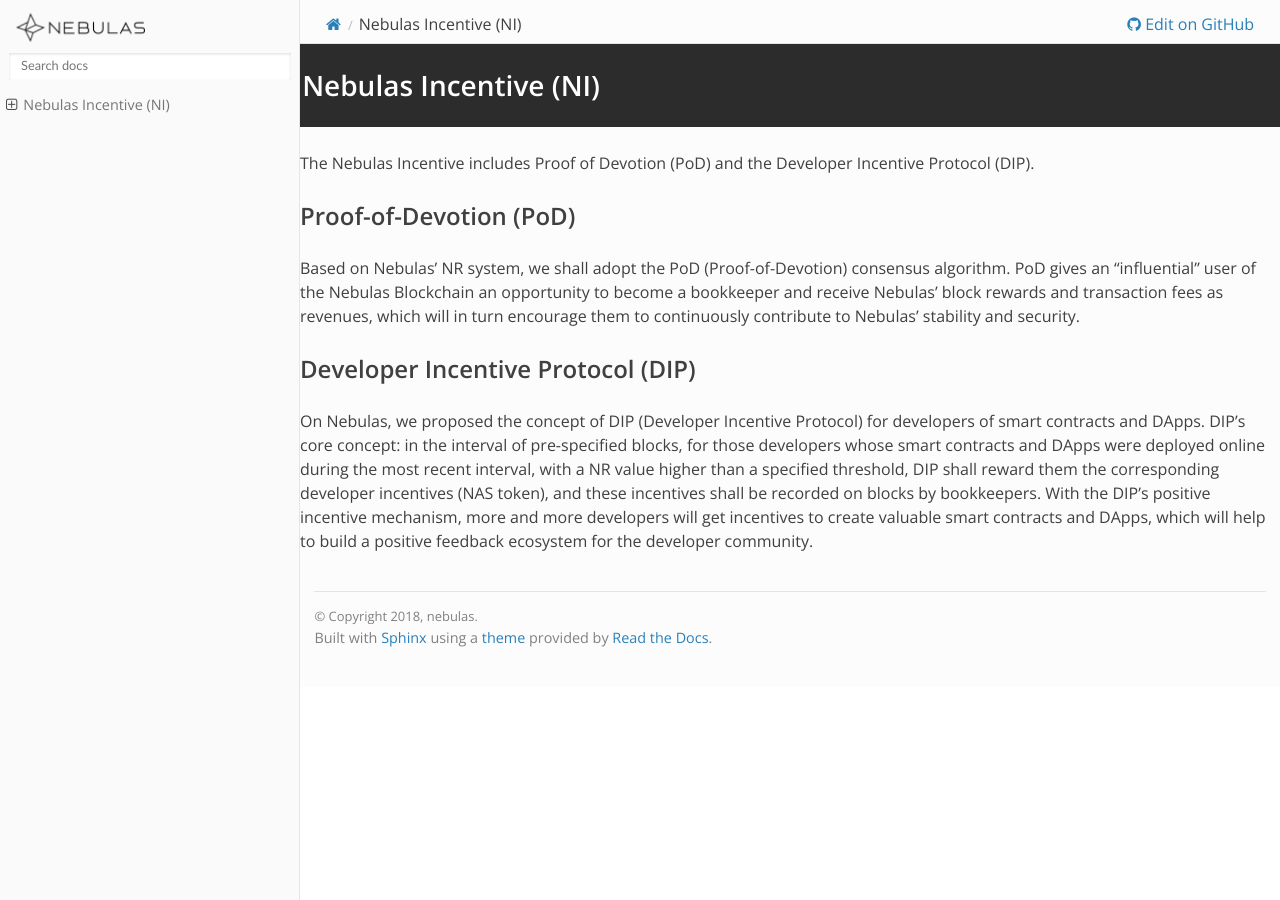
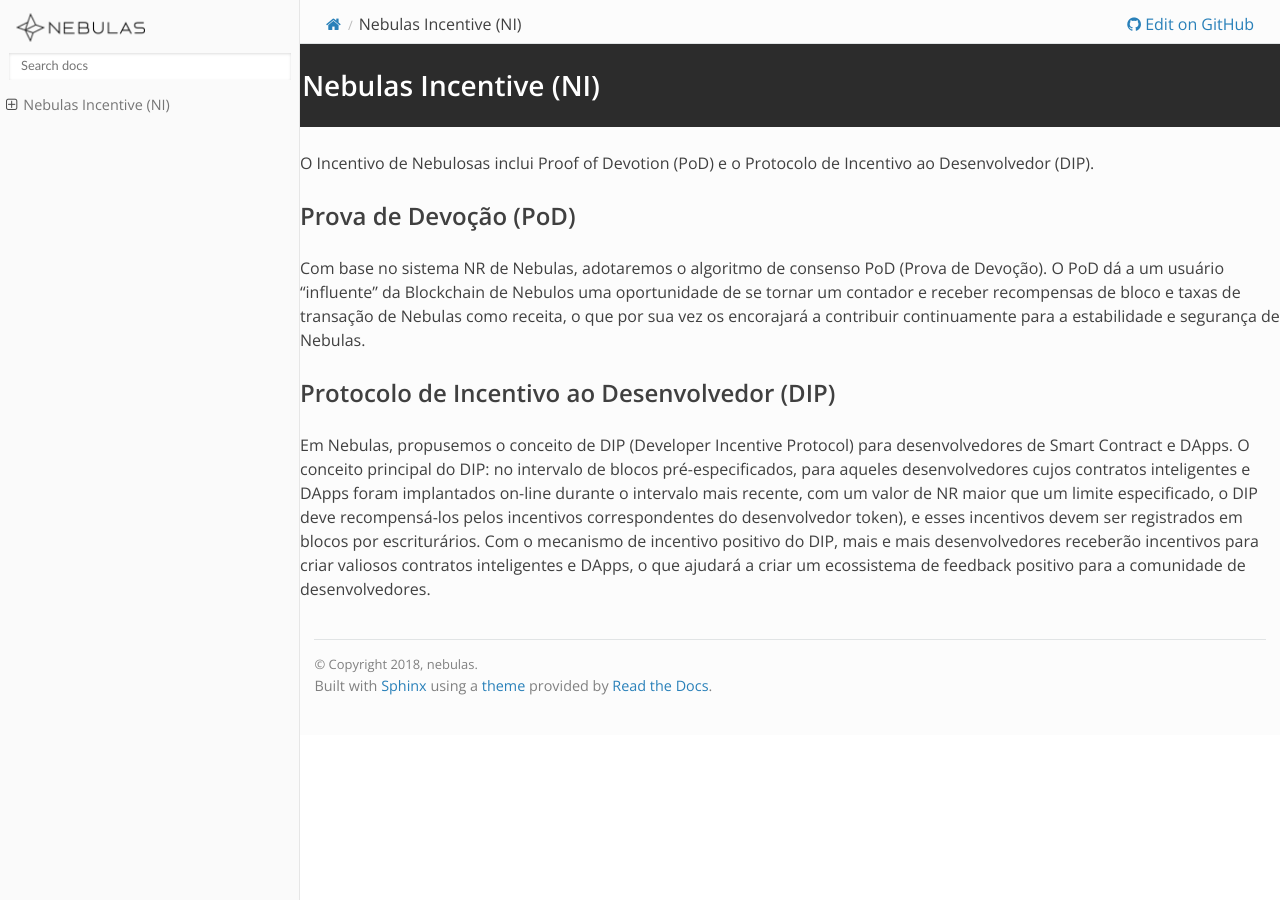
Before and after one commit to nebulasio/nebdocs, a Sphinx documentation site: the page built from docs/metanet/nebulas-incentive-ni.md, in a window 1280 px wide. Built offline with Sphinx 7.4.7 and the Read the Docs theme 2.0.0, drawn with Linux system fonts in a browser that asks for light colours; pages that are not in the unit, such as notebooks, are missing from menus.

Commit message:
by Joaquim Folha || metanet / NR, NF, NI

```diff
--- a/docs/metanet/nebulas-incentive-ni.md
+++ b/docs/metanet/nebulas-incentive-ni.md
@@ -1,11 +1,11 @@
 # Nebulas Incentive \(NI\)
 
-The Nebulas Incentive includes Proof of Devotion \(PoD\) and the Developer Incentive Protocol \(DIP\).
+O Incentivo de Nebulosas inclui Proof of Devotion (PoD) e o Protocolo de Incentivo ao Desenvolvedor (DIP).
 
-## **Proof-of-Devotion \(PoD\)**
+## Prova de Devoção (PoD)
 
-Based on Nebulas’ NR system, we shall adopt the PoD \(Proof-of-Devotion\) consensus algorithm. PoD gives an “influential” user of the Nebulas Blockchain an opportunity to become a bookkeeper and receive Nebulas’ block rewards and transaction fees as revenues, which will in turn encourage them to continuously contribute to Nebulas’ stability and security.
+Com base no sistema NR de Nebulas, adotaremos o algoritmo de consenso PoD (Prova de Devoção). O PoD dá a um usuário “influente” da Blockchain de Nebulos uma oportunidade de se tornar um contador e receber recompensas de bloco e taxas de transação de Nebulas como receita, o que por sua vez os encorajará a contribuir continuamente para a estabilidade e segurança de Nebulas.
 
-## **Developer Incentive Protocol \(DIP\)**
+## Protocolo de Incentivo ao Desenvolvedor (DIP)
 
-On Nebulas, we proposed the concept of DIP \(Developer Incentive Protocol\) for developers of smart contracts and DApps. DIP’s core concept: in the interval of pre-specified blocks, for those developers whose smart contracts and DApps were deployed online during the most recent interval, with a NR value higher than a specified threshold, DIP shall reward them the corresponding developer incentives \(NAS token\), and these incentives shall be recorded on blocks by bookkeepers. With the DIP’s positive incentive mechanism, more and more developers will get incentives to create valuable smart contracts and DApps, which will help to build a positive feedback ecosystem for the developer community.
+Em Nebulas, propusemos o conceito de DIP (Developer Incentive Protocol) para desenvolvedores de Smart Contract e DApps. O conceito principal do DIP: no intervalo de blocos pré-especificados, para aqueles desenvolvedores cujos contratos inteligentes e DApps foram implantados on-line durante o intervalo mais recente, com um valor de NR maior que um limite especificado, o DIP deve recompensá-los pelos incentivos correspondentes do desenvolvedor token), e esses incentivos devem ser registrados em blocos por escriturários. Com o mecanismo de incentivo positivo do DIP, mais e mais desenvolvedores receberão incentivos para criar valiosos contratos inteligentes e DApps, o que ajudará a criar um ecossistema de feedback positivo para a comunidade de desenvolvedores.
```
Also changed, not shown: docs/metanet/nebulas-force.md (+4 -3 lines), docs/metanet/nebulas-rank-nr.md (+10 -9 lines).
